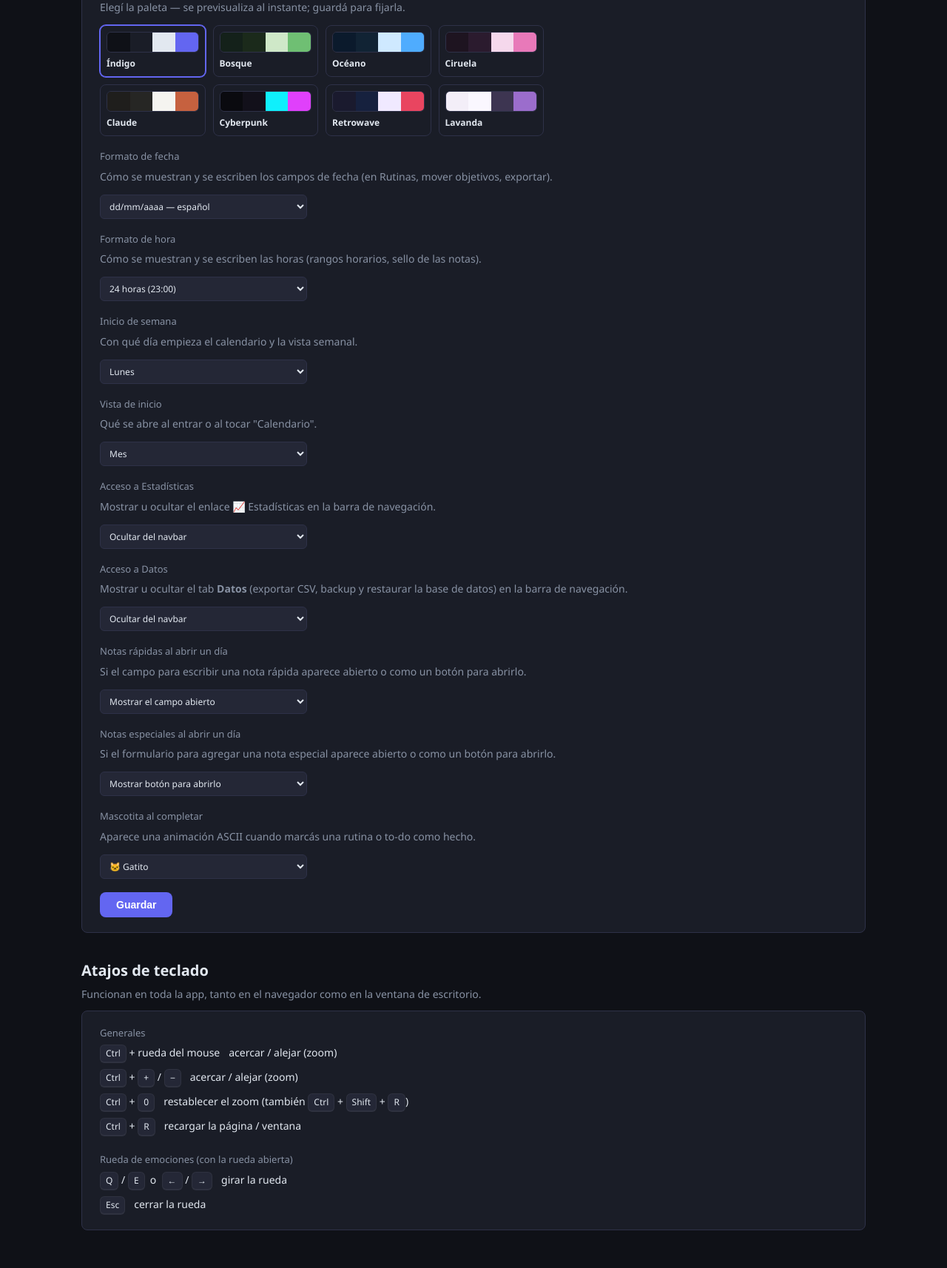
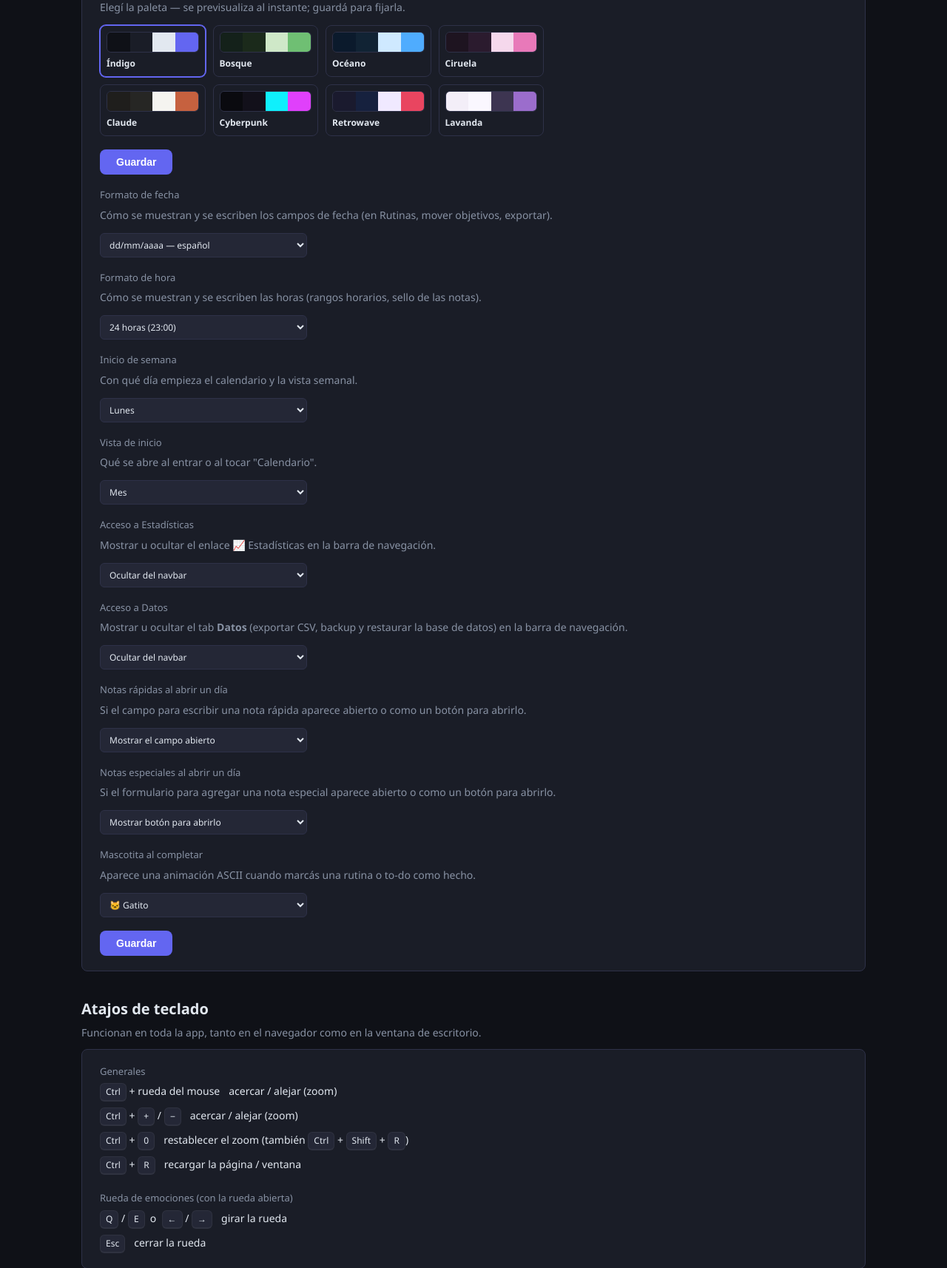
Before and after one commit to LDsAragon/health-tracker, a Flask app: page /ajustes in a window 1280 px wide. Shown: the part 255-1969 px from the top of the page at 74% size. Run offline with Flask 3, Linux system fonts and the light colour scheme; data that the repository does not hold is empty.

Commit message:
ajustes: boton guardar duplicado cerca de la seleccion de tema

```diff
--- a/templates/settings.html
+++ b/templates/settings.html
@@ -32,6 +32,8 @@
         {% endfor %}
       </div>
     </div>
+
+    <button type="submit" class="btn-primary">Guardar</button>
 
     <div class="field-group">
       <label for="date_format">Formato de fecha</label>
```
